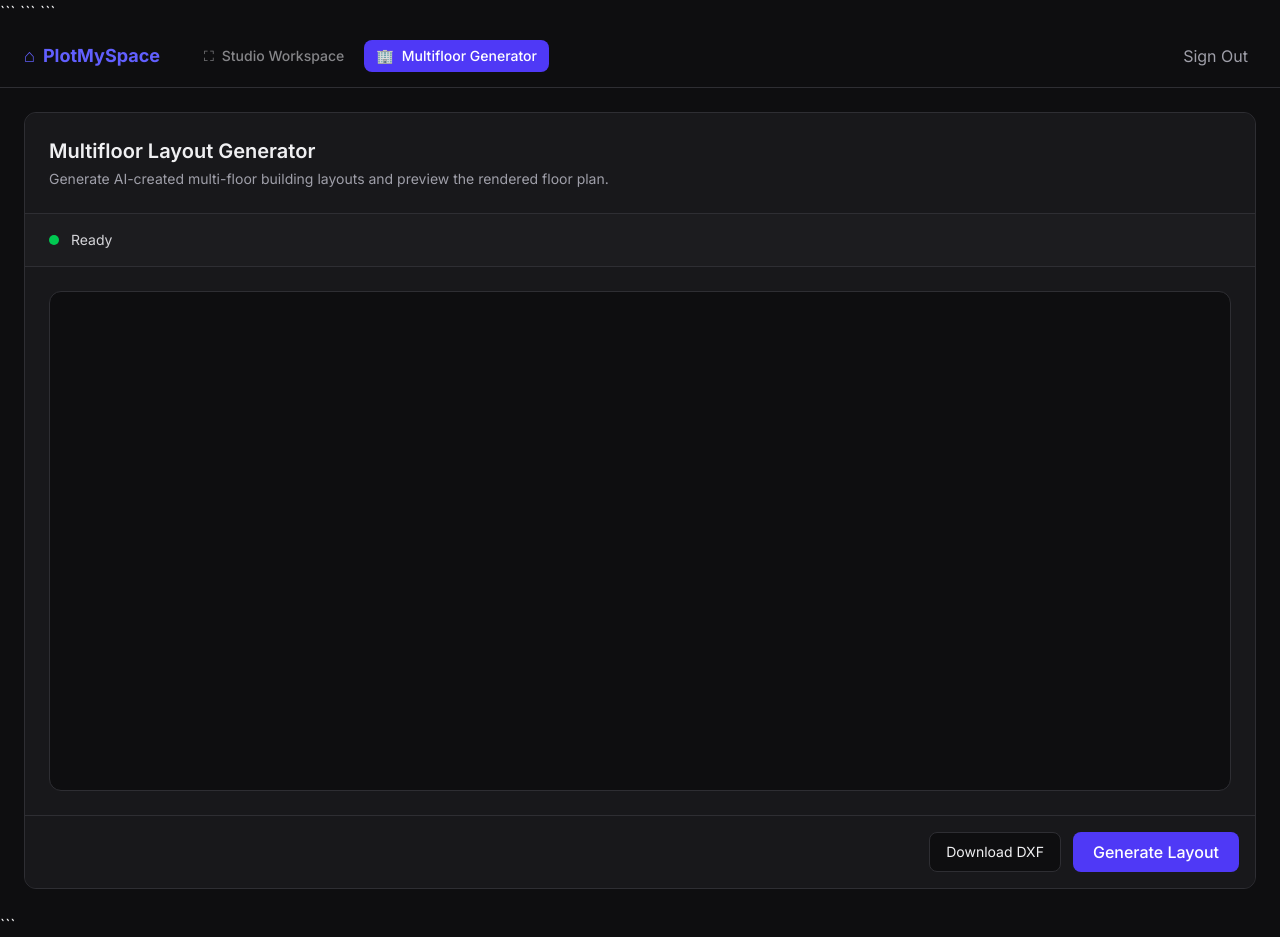
After one commit to gmbcode/UI_NSVIF, a Flask app: template templates/multifloor.html in a window 1280 px wide. The commit adds this page. Run offline with Flask 3, Linux system fonts and the light colour scheme; the template is opened without the code that fills it, so the values that code supplies are empty.

````diff
--- a/main.py
+++ b/main.py
@@ -3,6 +3,40 @@ import os
 from flask import Flask, render_template, redirect, url_for, jsonify, request
 from dotenv import load_dotenv
 from auth import auth_bp, get_logto_client
+
+import os
+import requests
+
+import base64
+import tempfile
+import io
+
+import ezdxf
+
+from flask import (
+    Flask,
+    render_template,
+    redirect,
+    url_for,
+    jsonify,
+    request,
+    send_file
+)
+
+from dotenv import load_dotenv
+
+from auth import auth_bp, get_logto_client
+
+from matplotlib.figure import Figure
+
+from ezdxf.addons.drawing import (
+    RenderContext,
+    Frontend
+)
+
+from ezdxf.addons.drawing.matplotlib import (
+    MatplotlibBackend
+)
 
 load_dotenv()
 
@@ -130,6 +164,87 @@ def mock_planning_chat():
         reply = "Understood. I am adding this constraint to the brief. Review the updated parameters when you're ready."
 
     return jsonify({"reply": reply})
+@app.route('/multifloor')
+async def multifloor():
+
+    client = get_logto_client()
+
+    if not client.isAuthenticated():
+        return redirect(url_for('home'))
+
+    return render_template('multifloor.html')
+
+@app.route('/api/multifloor-image', methods=['POST'])
+def multifloor_image():
+
+    response = requests.post(
+        "http://16.176.176.187:8001/api/v1/generate-multifloor",
+        json={"session_id": "sim_session_001"}
+    )
+
+    data = response.json()
+
+    dxf_bytes = base64.b64decode(
+        data["dxf"]["content_base64"]
+    )
+
+    with tempfile.NamedTemporaryFile(
+        suffix=".dxf",
+        delete=False
+    ) as tmp:
+
+        tmp.write(dxf_bytes)
+        dxf_path = tmp.name
+
+    doc = ezdxf.readfile(dxf_path)
+
+    fig = Figure(figsize=(10, 10))
+    ax = fig.add_axes([0, 0, 1, 1])
+
+    context = RenderContext(doc)
+    backend = MatplotlibBackend(ax)
+
+    Frontend(context, backend).draw_layout(
+        doc.modelspace()
+    )
+
+    png = io.BytesIO()
+
+    fig.savefig(
+        png,
+        format="png",
+        bbox_inches="tight"
+    )
+
+    png.seek(0)
+
+    return send_file(
+        png,
+        mimetype="image/png"
+    )
+
+@app.route('/api/multifloor-dxf', methods=['POST'])
+def multifloor_dxf():
+
+    response = requests.post(
+        "http://16.176.176.187:8001/api/v1/generate-multifloor",
+        json={"session_id": "sim_session_001"}
+    )
+
+    data = response.json()
+
+    dxf_bytes = base64.b64decode(
+        data["dxf"]["content_base64"]
+    )
+
+    dxf_file = io.BytesIO(dxf_bytes)
+
+    return send_file(
+        dxf_file,
+        mimetype="application/dxf",
+        as_attachment=True,
+        download_name="multifloor.dxf"
+    )
 
 
 if __name__ == '__main__':
--- a/static/css/main.css
+++ b/static/css/main.css
@@ -11,6 +11,7 @@
     --color-red-400: oklch(70.4% 0.191 22.216);
     --color-red-500: oklch(63.7% 0.237 25.331);
     --color-amber-500: oklch(76.9% 0.188 70.08);
+    --color-yellow-500: oklch(79.5% 0.184 86.047);
     --color-green-500: oklch(72.3% 0.219 149.579);
     --color-green-600: oklch(62.7% 0.194 149.214);
     --color-emerald-400: oklch(76.5% 0.177 163.223);
@@ -364,8 +359,14 @@
   .max-h-\[220px\] {
     max-height: 220px;
   }
+  .max-h-full {
+    max-height: 100%;
+  }
   .min-h-\[220px\] {
     min-height: 220px;
+  }
+  .min-h-\[500px\] {
+    min-height: 500px;
   }
   .w-2 {
     width: calc(var(--spacing) * 2);
@@ -412,6 +413,9 @@
   .max-w-\[90\%\] {
     max-width: 90%;
   }
+  .max-w-full {
+    max-width: 100%;
+  }
   .max-w-md {
     max-width: var(--container-md);
   }
@@ -492,6 +487,9 @@
   }
   .justify-center {
     justify-content: center;
+  }
+  .justify-end {
+    justify-content: flex-end;
   }
   .gap-1 {
     gap: var(--spacing);
@@ -552,6 +550,9 @@
     overflow: hidden;
     text-overflow: ellipsis;
     white-space: nowrap;
+  }
+  .overflow-auto {
+    overflow: auto;
   }
   .overflow-hidden {
     overflow: hidden;
@@ -732,8 +721,11 @@
   .bg-white {
     background-color: var(--color-white);
   }
-  .p-1 {
-    padding: var(--spacing);
+  .bg-yellow-500 {
+    background-color: var(--color-yellow-500);
+  }
+  .object-contain {
+    object-fit: contain;
   }
   .p-1\.5 {
     padding: calc(var(--spacing) * 1.5);
@@ -777,11 +766,11 @@
   .px-4 {
     padding-inline: calc(var(--spacing) * 4);
   }
+  .px-5 {
+    padding-inline: calc(var(--spacing) * 5);
+  }
   .px-6 {
     padding-inline: calc(var(--spacing) * 6);
-  }
-  .py-0 {
-    padding-block: 0;
   }
   .py-0\.5 {
     padding-block: calc(var(--spacing) * 0.5);
@@ -800,6 +789,9 @@
   }
   .py-3 {
     padding-block: calc(var(--spacing) * 3);
+  }
+  .py-4 {
+    padding-block: calc(var(--spacing) * 4);
   }
   .pt-6 {
     padding-top: calc(var(--spacing) * 6);
--- /dev/null
+++ b/static/js/multifloor.js
@@ -0,0 +1,108 @@
+document.addEventListener("DOMContentLoaded", () => {
+
+    document
+        .getElementById("generateBtn")
+        .addEventListener("click", generateDXF);
+
+    document
+        .getElementById("downloadBtn")
+        .addEventListener("click", downloadDXF);
+
+});
+
+let currentImageUrl = null;
+
+async function generateDXF() {
+
+    const status =
+        document.getElementById("status");
+
+    const statusDot =
+        document.getElementById("statusDot");
+
+    const viewer =
+        document.getElementById("viewer");
+
+    try {
+
+        status.innerText =
+            "Generating layout...";
+
+        statusDot.className =
+            "w-2.5 h-2.5 rounded-full bg-yellow-500 animate-pulse";
+
+        const response =
+            await fetch(
+                "/api/multifloor-image",
+                {
+                    method: "POST"
+                }
+            );
+
+        if (!response.ok) {
+            throw new Error(
+                `HTTP ${response.status}`
+            );
+        }
+
+        const blob =
+            await response.blob();
+
+        if (currentImageUrl) {
+            URL.revokeObjectURL(
+                currentImageUrl
+            );
+        }
+
+        currentImageUrl =
+            URL.createObjectURL(blob);
+
+        viewer.src =
+            currentImageUrl;
+
+        status.innerText =
+            "Layout generated successfully";
+
+        statusDot.className =
+            "w-2.5 h-2.5 rounded-full bg-green-500";
+
+    } catch (err) {
+
+        console.error(err);
+
+        status.innerText =
+            "Generation failed";
+
+        statusDot.className =
+            "w-2.5 h-2.5 rounded-full bg-red-500";
+    }
+}
+
+async function downloadDXF() {
+
+    const response =
+        await fetch(
+            "/api/multifloor-dxf",
+            {
+                method: "POST"
+            }
+        );
+
+    const blob =
+        await response.blob();
+
+    const url =
+        URL.createObjectURL(blob);
+
+    const link =
+        document.createElement("a");
+
+    link.href = url;
+    link.download = "multifloor.dxf";
+
+    document.body.appendChild(link);
+    link.click();
+    document.body.removeChild(link);
+
+    URL.revokeObjectURL(url);
+}
--- a/templates/dashboard.html
+++ b/templates/dashboard.html
@@ -347,13 +347,13 @@
             <p class="text-xs text-zinc-400 mb-6">Choose a level to load in the drawing viewer:</p>
 
             <div class="flex flex-col gap-3 w-full mb-4">
-                <a href="/iteration?floor=ground" class="w-full py-2.5 bg-indigo-600 hover:bg-indigo-500 text-white rounded-lg transition-colors font-medium text-sm flex items-center justify-center gap-2">
+                <a href="/multifloor?floor=ground" class="w-full py-2.5 bg-indigo-600 hover:bg-indigo-500 text-white rounded-lg transition-colors font-medium text-sm flex items-center justify-center gap-2">
                     <span>⌂</span> Ground Floor
                 </a>
-                <a href="/iteration?floor=1st" class="w-full py-2.5 bg-indigo-600 hover:bg-indigo-500 text-white rounded-lg transition-colors font-medium text-sm flex items-center justify-center gap-2">
+                <a href="/multifloor?floor=1st" class="w-full py-2.5 bg-indigo-600 hover:bg-indigo-500 text-white rounded-lg transition-colors font-medium text-sm flex items-center justify-center gap-2">
                     <span>🏢</span> 1st Floor
                 </a>
-                <a href="/iteration?floor=2nd" class="w-full py-2.5 bg-indigo-600 hover:bg-indigo-500 text-white rounded-lg transition-colors font-medium text-sm flex items-center justify-center gap-2">
+                <a href="/multifloor?floor=2nd" class="w-full py-2.5 bg-indigo-600 hover:bg-indigo-500 text-white rounded-lg transition-colors font-medium text-sm flex items-center justify-center gap-2">
                     <span>🛪</span> 2nd Floor
                 </a>
             </div>
--- /dev/null
+++ b/templates/multifloor.html
@@ -0,0 +1,154 @@
+<!DOCTYPE html>
+
+<html lang="en" class="dark">
+<head>
+    <meta charset="UTF-8">
+    <meta name="viewport" content="width=device-width, initial-scale=1.0">
+    <title>PlotMySpace - Multifloor Generator</title>
+
+```
+<link href="{{ url_for('static', filename='css/main.css') }}" rel="stylesheet">
+<link href="https://fonts.googleapis.com/css2?family=Inter:wght@400;500;600;700&display=swap" rel="stylesheet">
+
+<script>
+    if (localStorage.getItem('theme') === 'light') {
+        document.documentElement.classList.remove('dark');
+        document.documentElement.classList.add('light');
+    } else {
+        document.documentElement.classList.remove('light');
+        document.documentElement.classList.add('dark');
+    }
+</script>
+
+<style>
+    body {
+        font-family: 'Inter', sans-serif;
+    }
+</style>
+```
+
+</head>
+
+<body class="bg-[#0e0e10] text-[#f0f0f2] h-screen flex flex-col overflow-hidden">
+
+```
+<nav class="h-16 shrink-0 border-b border-[#2e2e33] bg-[#0e0e10] flex items-center justify-between px-6">
+    <div class="flex items-center gap-8">
+
+        <div
+            class="flex items-center gap-2 text-indigo-500 font-bold text-lg cursor-pointer"
+            onclick="window.location.href='/dashboard'"
+        >
+            <span>⌂</span>
+            <span>PlotMySpace</span>
+        </div>
+
+        <ul class="flex items-center gap-2">
+            <li
+                class="flex items-center gap-2 px-3 py-1.5 rounded-lg opacity-60 text-zinc-300 font-medium text-sm cursor-pointer hover:opacity-100"
+                onclick="window.location.href='/dashboard'"
+            >
+                <span>⛶</span>
+                Studio Workspace
+            </li>
+
+            <li
+                class="flex items-center gap-2 px-3 py-1.5 rounded-lg bg-indigo-600 text-white font-medium text-sm"
+            >
+                <span>🏢</span>
+                Multifloor Generator
+            </li>
+        </ul>
+
+    </div>
+
+    <a
+        href="{{ url_for('auth.sign_out') }}"
+        class="p-2 rounded-md text-zinc-400 hover:text-red-400 hover:bg-red-500/10 transition-colors"
+    >
+        Sign Out
+    </a>
+</nav>
+
+<main class="flex-1 overflow-hidden p-6">
+
+    <div class="h-full bg-[#1c1c1f] border border-[#2e2e33] rounded-xl flex flex-col overflow-hidden">
+
+        <div class="p-6 border-b border-[#2e2e33] bg-[#18181b]">
+
+            <h1 class="text-xl font-semibold">
+                Multifloor Layout Generator
+            </h1>
+
+            <p class="text-sm text-zinc-400 mt-1">
+                Generate AI-created multi-floor building layouts and preview the rendered floor plan.
+            </p>
+
+        </div>
+
+        <div class="px-6 py-4 border-b border-[#2e2e33] flex items-center gap-3">
+
+            <span
+                id="statusDot"
+                class="w-2.5 h-2.5 rounded-full bg-green-500"
+            ></span>
+
+            <span
+                id="status"
+                class="text-sm text-zinc-300"
+            >
+                Ready
+            </span>
+
+        </div>
+
+        <div class="flex-1 p-6 overflow-auto bg-[#18181b]">
+
+            <div
+                class="h-full min-h-[500px]
+                       border border-[#2e2e33]
+                       rounded-xl
+                       bg-[#0e0e10]
+                       flex items-center justify-center"
+            >
+
+                <img
+                    id="viewer"
+                    class="max-w-full max-h-full object-contain"
+                />
+
+            </div>
+
+        </div>
+
+        <div class="p-4 border-t border-[#2e2e33] bg-[#18181b] flex justify-end gap-3">
+
+            <button
+                id="downloadBtn"
+                class="px-4 py-2 bg-[#0e0e10]
+                       border border-[#2e2e33]
+                       hover:bg-[#26262b]
+                       rounded-lg
+                       text-sm"
+            >
+                Download DXF
+            </button>
+
+            <button
+                id="generateBtn"
+                class="px-5 py-2 bg-indigo-600 hover:bg-indigo-500 text-white rounded-lg font-medium transition-colors"
+            >
+                Generate Layout
+            </button>
+
+        </div>
+
+    </div>
+
+</main>
+
+<script src="{{ url_for('static', filename='js/multifloor.js') }}"></script>
+```
+
+</body>
+</html>
````
Also changed, not shown: other parts of static/css/main.css (+1 -41 lines).
